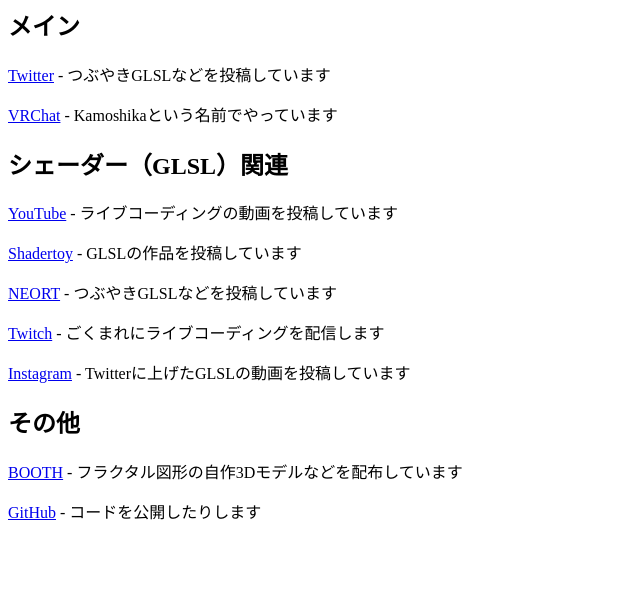
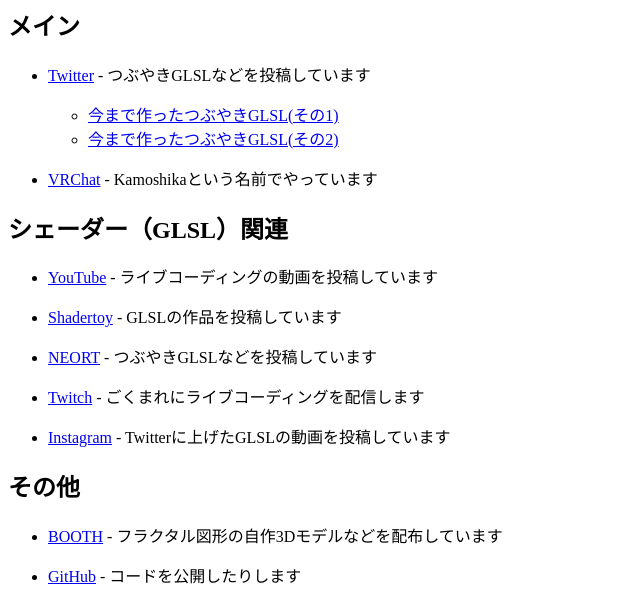
Before and after one commit to Kamoshika-vrc/Kamoshika-vrc.github.io, a plain HTML site: page index.html in a window 1280 px wide. Shown: the part 437-1040 px from the top of the page, without its empty margins (0-640 px from the left). Before the commit the page ends 976 px from the top, so only its background shows below. Drawn offline with Linux system fonts and the light colour scheme.

Commit message:
Update index.html

```diff
--- a/index.html
+++ b/index.html
@@ -8,19 +8,30 @@
 	<h1>Profile</h1>
 	<img src="profile.png" width="200px" height="200px">
 	<p>Kamoshika / カモシカ</p>
-	<p>シェーダー書いたりします。数学やGenerative Art、3DCGが好きです。</p>
+	<p>シェーダーを書いたりします。数学やGenerative Art、3DCGが好きです。</p>
 	<h1>Accounts</h1>
 		<h2>メイン</h2>
-		<p><a href="https://twitter.com/kamoshika_vrc" target="_blank" rel="noopener noreferrer nofollow">Twitter</a> - つぶやきGLSLなどを投稿しています</p>
-		<p><a href="https://hello.vrchat.com" target="_blank" rel="noopener noreferrer nofollow">VRChat</a> - Kamoshikaという名前でやっています</p>
+		<ul>
+			<li><p><a href="https://twitter.com/kamoshika_vrc" target="_blank" rel="noopener noreferrer nofollow">Twitter</a> - つぶやきGLSLなどを投稿しています</p>
+			<ul>
+				<li><a href="https://twitter.com/i/events/1360396287389044736" target="_blank" rel="noopener noreferrer nofollow">今まで作ったつぶやきGLSL(その1)</a></li>
+				<li><a href="https://twitter.com/i/events/1424347803979943939" target="_blank" rel="noopener noreferrer nofollow">今まで作ったつぶやきGLSL(その2)</a></li>
+			</ul>
+			</li>
+			<li><p><a href="https://hello.vrchat.com" target="_blank" rel="noopener noreferrer nofollow">VRChat</a> - Kamoshikaという名前でやっています</p></li>
+		</ul>
 		<h2>シェーダー（GLSL）関連</h2>
-		<p><a href="https://www.youtube.com/channel/UCy4UvRrhHR3ilNX3ly0qj4w" target="_blank" rel="noopener noreferrer nofollow">YouTube</a> - ライブコーディングの動画を投稿しています</p>
-		<p><a href="https://www.shadertoy.com/user/Kamoshika" target="_blank" rel="noopener noreferrer nofollow">Shadertoy</a> - GLSLの作品を投稿しています</p>
-		<p><a href="https://neort.io/@tWIufC8caCNoqWknvHYAganPcLJ2" target="_blank" rel="noopener noreferrer nofollow">NEORT</a> - つぶやきGLSLなどを投稿しています</p>
-		<p><a href="https://www.twitch.tv/kamoshika_vrc" target="_blank" rel="noopener noreferrer nofollow">Twitch</a> - ごくまれにライブコーディングを配信します</p>
-		<p><a href="https://www.instagram.com/kamoshika_vrc/" target="_blank" rel="noopener noreferrer nofollow">Instagram</a> - Twitterに上げたGLSLの動画を投稿しています</p>
+		<ul>
+			<li><p><a href="https://www.youtube.com/channel/UCy4UvRrhHR3ilNX3ly0qj4w" target="_blank" rel="noopener noreferrer nofollow">YouTube</a> - ライブコーディングの動画を投稿しています</p></li>
+			<li><p><a href="https://www.shadertoy.com/user/Kamoshika" target="_blank" rel="noopener noreferrer nofollow">Shadertoy</a> - GLSLの作品を投稿しています</p></li>
+			<li><p><a href="https://neort.io/@tWIufC8caCNoqWknvHYAganPcLJ2" target="_blank" rel="noopener noreferrer nofollow">NEORT</a> - つぶやきGLSLなどを投稿しています</p></li>
+			<li><p><a href="https://www.twitch.tv/kamoshika_vrc" target="_blank" rel="noopener noreferrer nofollow">Twitch</a> - ごくまれにライブコーディングを配信します</p></li>
+			<li><p><a href="https://www.instagram.com/kamoshika_vrc/" target="_blank" rel="noopener noreferrer nofollow">Instagram</a> - Twitterに上げたGLSLの動画を投稿しています</p></li>
+		</ul>
 		<h2>その他</h2>
-		<p><a href="https://kamoshika-works.booth.pm" target="_blank" rel="noopener noreferrer nofollow">BOOTH</a> - フラクタル図形の自作3Dモデルなどを配布しています</p>
-		<p><a href="https://github.com/Kamoshika-vrc" target="_blank" rel="noopener noreferrer nofollow">GitHub</a> - コードを公開したりします</p>
+		<ul>
+			<li><p><a href="https://kamoshika-works.booth.pm" target="_blank" rel="noopener noreferrer nofollow">BOOTH</a> - フラクタル図形の自作3Dモデルなどを配布しています</p></li>
+			<li><p><a href="https://github.com/Kamoshika-vrc" target="_blank" rel="noopener noreferrer nofollow">GitHub</a> - コードを公開したりします</p></li>
+		</ul>
 </body>
 </html>
```
